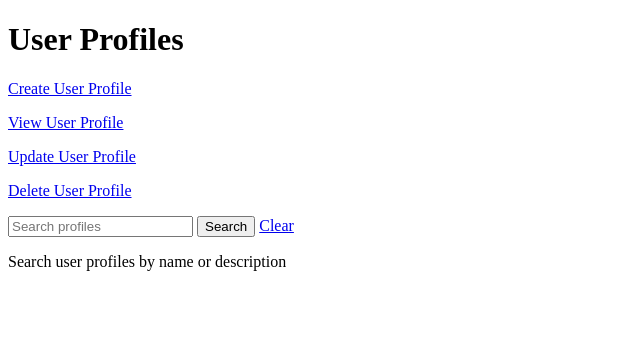
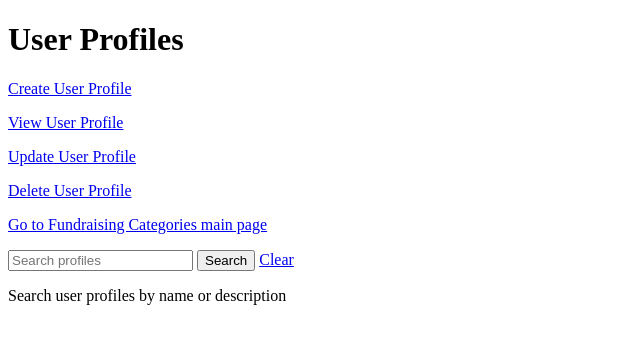
Before and after one commit to Anythingsaf22/CSIT314-SDM, a Flask app: page /profiles in a window 1280 px wide. Shown: the top 344 px of the page, without its empty margins (0-640 px from the left). Run offline with Flask 3, Linux system fonts and the light colour scheme.

Commit message:
add link to category main page
add link to category main page

```diff
--- a/templates/profiles/list_profiles.html
+++ b/templates/profiles/list_profiles.html
@@ -24,6 +24,9 @@
     <p>
         <a href="{{ url_for('user_profile.delete_profile') }}">Delete User Profile</a>
     </p>
+    <p>
+        <a href="{{ url_for('fundraising_category.main_page') }}">Go to Fundraising Categories main page</a>
+    </p>
     <form method="get" action="{{ url_for('user_profile.list_profiles') }}">
     <input
         type="text"
```
